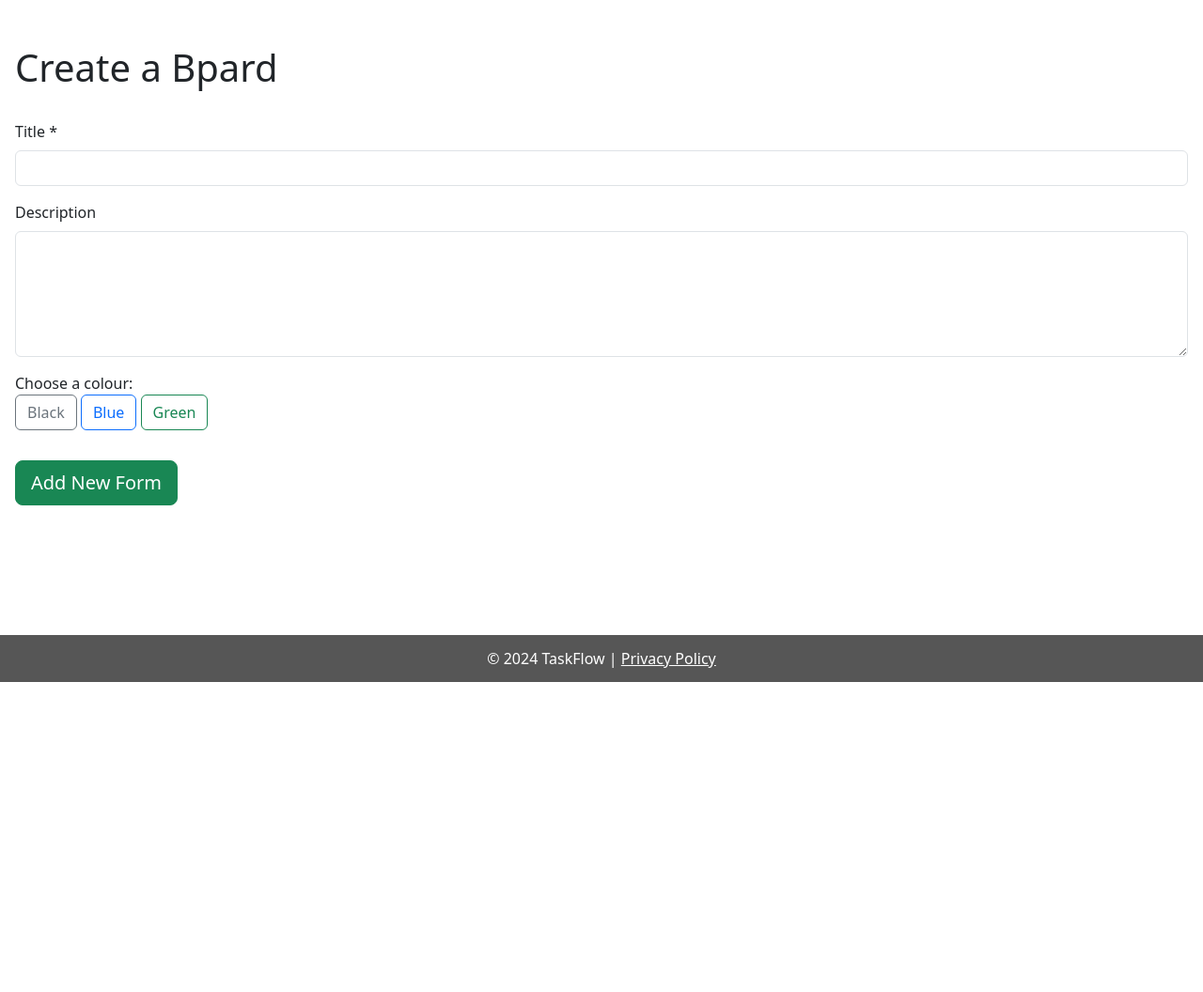
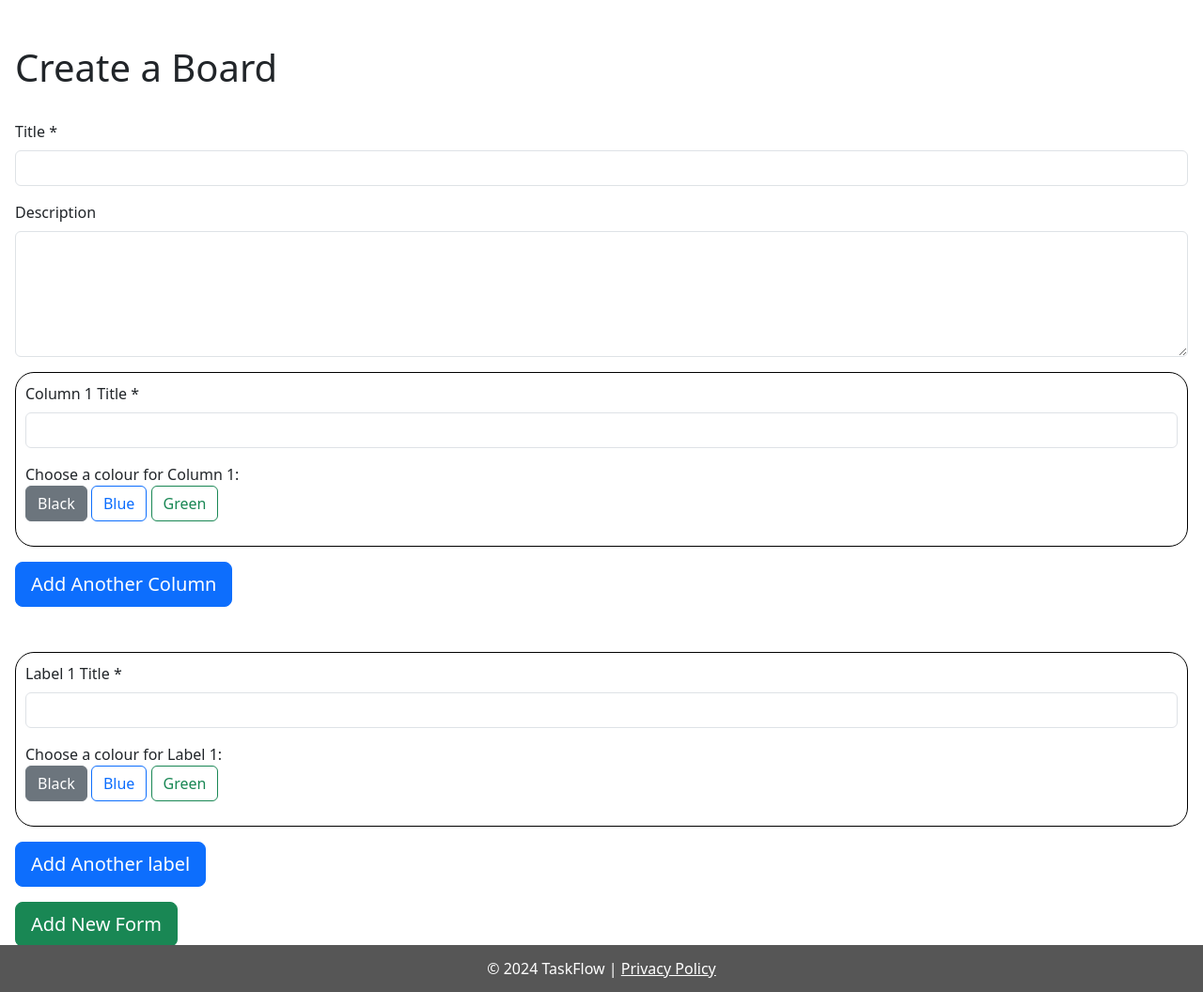
Before and after one commit to leonp84/code-institute-project-4, a Django app: page /create_edit_board/ in a window 1280 px wide. Shown: the part 74-1130 px from the top of the page at 94% size. Before the commit the page ends 800 px from the top, so only its background shows below. Run offline with Django 5.2, Linux system fonts and the light colour scheme; some libraries are stand-ins or nearby versions.

Commit message:
implement board, model and label functions backend

```diff
--- /dev/null
+++ b/main/admin.py
@@ -0,0 +1,6 @@
+from django.contrib import admin
+from .models import Board, Column, Label
+
+admin.site.register(Board)
+admin.site.register(Column)
+admin.site.register(Label)
--- a/main/forms.py
+++ b/main/forms.py
@@ -5,4 +5,4 @@ from django import forms
 class CreateBoardForm(forms.ModelForm):
     class Meta:
         model = Board
-        fields = ['title', 'description', 'colour',]
+        fields = ['title', 'description']
--- a/main/models.py
+++ b/main/models.py
@@ -13,7 +13,6 @@ class Board(models.Model):
                                related_name="boards")
     title = models.CharField(max_length=200, blank=False)
     description = models.TextField(blank=True)
-    colour = models.IntegerField(choices=COLOURS, default=0)
     created_on = models.DateTimeField(auto_now_add=True)
     updated_on = models.DateTimeField(auto_now=True)
 
@@ -22,3 +21,17 @@ class Board(models.Model):
 
     def __str__(self):
         return f"{self.title} | Owner: {self.author}"
+
+
+class Column(models.Model):
+    title = models.CharField(max_length=200, blank=False)
+    colour = models.IntegerField(choices=COLOURS, default=0)
+    board = models.ForeignKey(Board, on_delete=models.CASCADE,
+                              related_name="board_to_column")
+
+
+class Label(models.Model):
+    title = models.CharField(max_length=200, blank=False)
+    colour = models.IntegerField(choices=COLOURS, default=0)
+    task = models.ForeignKey(Board, on_delete=models.CASCADE,
+                             related_name="board_to_label")
--- a/main/templates/main/create_edit_board.html
+++ b/main/templates/main/create_edit_board.html
@@ -4,8 +4,8 @@
 {% block content %}
 
 <div class="p-3">
-    <h1 class="mt-3">Create a Bpard</h1>
-    <form id="student_form" method="post" enctype="multipart/form-data" style="margin-top: 2em; margin-bottom: 2em;">
+    <h1 class="mt-3">Create a Board</h1>
+    <form id="add-border-form" method="post" style="margin-top: 2em; margin-bottom: 2em;">
         <div id="div_id_title" class="mb-3">
             <label for="id_title" class="form-label requiredField">
                 Title
@@ -20,17 +20,59 @@
             <textarea name="description" cols="40" rows="5" class="textarea form-control"
                 id="id_description"></textarea>
         </div>
-        <span class="mb-2">Choose a colour:</span>
-        <div id="div_id_colour" class="mb-3">
-            <input type="radio" class="btn-check" name="colour" id="black" value="0">
-            <label class="btn btn-outline-secondary" for="black">Black</label>
 
-            <input type="radio" class="btn-check" name="colour" id="blue" value="1">
-            <label class="btn btn-outline-primary" for="blue">Blue</label>
+        <!-- Columns -->
 
-            <input type="radio" class="btn-check" name="colour" id="green" value="2">
-            <label class="btn btn-outline-success" for="green">Green</label>
+        <div class="border-container">
+            <div class="mb-3">
+                <label for="column_title" class="form-label requiredField">
+                    Column 1 Title
+                    <span class="asteriskField">*</span>
+                </label>
+                <input type="text" name="column_title" maxlength="200" class="textinput form-control" required
+                    id="column_title_1">
+            </div>
+            <span class="mb-2">Choose a colour for Column 1:</span>
+            <div class="mb-3">
+                <input type="radio" class="btn-check" name="column_colour-1" value="0" id="black-1" checked>
+                <label class="btn btn-outline-secondary" for="black-1">Black</label>
+
+                <input type="radio" class="btn-check" name="column_colour-1" value="1" id="blue-1">
+                <label class="btn btn-outline-primary" for="blue-1">Blue</label>
+
+                <input type="radio" class="btn-check" name="column_colour-1" value="2" id="green-1">
+                <label class="btn btn-outline-success" for="green-1">Green</label>
+            </div>
         </div>
+        <button type="button" id="create-new-column" class="btn btn-lg btn-primary mt-3 mb-5">Add Another
+            Column</button><br>
+
+        <!-- Labels -->
+
+        <div class="border-container">
+            <div class="mb-3">
+                <label for="label_title" class="form-label requiredField">
+                    Label 1 Title
+                    <span class="asteriskField">*</span>
+                </label>
+                <input type="text" name="label_title" maxlength="200" class="textinput form-control" required
+                    id="label_title_1">
+            </div>
+            <span class="mb-2">Choose a colour for Label 1:</span>
+            <div class="mb-3">
+                <input type="radio" class="btn-check" name="label_colour-1" value="0" id="black-1" checked>
+                <label class="btn btn-outline-secondary" for="black-1">Black</label>
+
+                <input type="radio" class="btn-check" name="label_colour-1" value="1" id="blue-1">
+                <label class="btn btn-outline-primary" for="blue-1">Blue</label>
+
+                <input type="radio" class="btn-check" name="label_colour-1" value="2" id="green-1">
+                <label class="btn btn-outline-success" for="green-1">Green</label>
+            </div>
+        </div>
+        <button type="button" id="create-new-label" class="btn btn-lg btn-primary mt-3 me-2">Add Another
+            label</button><br>
+
         {% csrf_token %}
         <button type="submit" class="btn btn-lg btn-success mt-3 me-2">Add New
             Form</button>
--- a/main/views.py
+++ b/main/views.py
@@ -1,13 +1,15 @@
 from django.shortcuts import render, HttpResponse  # noqa
 from django.contrib.auth.decorators import login_required
 from .forms import CreateBoardForm
-from .models import Board
+from .models import Board, Column
 
 
 # Create your views here.
 @login_required
 def index(request):
     boards = Board.objects.all()
+    print('##########')
+    # Xx.board_to_column.all().count())
 
     return render(
         request,
@@ -17,16 +19,24 @@ def index(request):
 
 
 def create_edit_board(request):
-    create_board_form = CreateBoardForm()
 
     if request.method == 'POST':
+
         user_input = CreateBoardForm(data=request.POST)
         if user_input.is_valid:
             new_board = user_input.save(commit=False)
             new_board.author = request.user
             new_board.save()
-        else:
-            print(user_input.errors)
+
+        # Add new Column Instance(s)
+        add_cols = request.POST.getlist('column_title')
+        for i in range(1, len(add_cols)+1):
+            new_column = Column(
+                title=add_cols[i-1],
+                colour=request.POST.get(f'column_colour-{i}'),
+                board=new_board
+            )
+            new_column.save()
 
         boards = Board.objects.all()
 
@@ -39,5 +49,4 @@ def create_edit_board(request):
     return render(
         request,
         'main/create_edit_board.html',
-        {'create_board_form': create_board_form}
     )
--- a/static/assets/css/style.css
+++ b/static/assets/css/style.css
@@ -80,6 +80,24 @@ label[for="id_login"] {
     background-color: aquamarine;
 }
 
+
+.border-container {
+    padding: 10px;
+    border: 1px solid black;
+    border-radius: 20px;
+    position: relative;
+}
+
+.remove-button,
+.remove-button-label {
+    position: absolute;
+    right: 11px;
+}
+
+hr {
+    border: 2px solid blue;
+}
+
 footer {
     position: absolute;
     bottom: 0;
--- a/static/assets/js/script.js
+++ b/static/assets/js/script.js
@@ -0,0 +1,92 @@
+$(function () {
+    counter = 1
+    $('#create-new-column').on('click', function () {
+        counter ++
+        $('#create-new-column').prev().append(extraCol(counter))
+        $('.remove-button').on('click', function () {
+            let y = `#remove-button-${
+                counter - 1
+            }`
+            console.log(y)
+            $(y).show()
+            let x = `#col-${counter}`
+            $(x).remove()
+            if (counter != 1) {
+                counter --
+            }
+        })
+    })
+
+    l_counter = 1
+    $('#create-new-label').on('click', function () {
+        l_counter ++
+        $('#create-new-label').prev().append(extraLabel(l_counter))
+        $('.remove-button-label').on('click', function () {
+            let y = `#remove-button-label-${
+                l_counter - 1
+            }`
+            console.log(y)
+            $(y).show()
+            let x = `#label-${l_counter}`
+            $(x).remove()
+            if (l_counter != 1) {
+                l_counter --
+            }
+        })
+    })
+})
+
+
+function extraCol(num) {
+    $('.remove-button').hide()
+    return `<div id="col-${num}">
+    <hr>
+    <div class="mb-3" >
+    <label for="column_title" class="form-label requiredField">
+        Column ${num} Title
+        <span class="asteriskField">*</span>
+    </label>
+    <button type="button" class="btn-close mb-1 remove-button" aria-label="Close" id="remove-button-${num}"></button>
+    <input type="text" name="column_title" maxlength="200" class="textinput form-control" required id="id_title-${num}">
+    </div>
+    <span class="mb-2">Choose a colour for Column ${num}:</span>
+    <div class="mb-3">
+    <input type="radio" class="btn-check" name="column_colour-${num}" value="0" id="black-${num}" checked>
+    <label class="btn btn-outline-secondary" for="black-${num}">Black</label>
+
+    <input type="radio" class="btn-check" name="column_colour-${num}" value="1" id="blue-${num}" >
+    <label class="btn btn-outline-primary" for="blue-${num}">Blue</label>
+
+    <input type="radio" class="btn-check" name="column_colour-${num}" value="2" id="green-${num}" >
+    <label class="btn btn-outline-success" for="green-${num}">Green</label>
+
+    </div>
+    </div>`
+}
+
+function extraLabel(num) {
+    $('.remove-button-label').hide()
+    return `<div id="label-${num}">
+        <hr>
+        <div class="mb-3" >
+        <label for="label_title" class="form-label requiredField">
+            Label ${num} Title
+            <span class="asteriskField">*</span>
+        </label>
+        <button type="button" class="btn-close mb-1 remove-button-label" aria-label="Close" id="remove-button-label-${num}"></button>
+        <input type="text" name="label_title" maxlength="200" class="textinput form-control" required id="id_title-${num}">
+        </div>
+        <span class="mb-2">Choose a colour for Label ${num}:</span>
+        <div class="mb-3">
+        <input type="radio" class="btn-check" name="label_colour-${num}" value="0" id="black-${num}" checked>
+        <label class="btn btn-outline-secondary" for="black-${num}">Black</label>
+
+        <input type="radio" class="btn-check" name="label_colour-${num}" value="1" id="blue-${num}" >
+        <label class="btn btn-outline-primary" for="blue-${num}">Blue</label>
+
+        <input type="radio" class="btn-check" name="label_colour-${num}" value="2" id="green-${num}" >
+        <label class="btn btn-outline-success" for="green-${num}">Green</label>
+
+        </div>
+        </div>`
+}
```
Also changed, not shown: main/migrations/0004_remove_board_colour_column_label.py (added), main/migrations/0005_rename_task_column_board.py (added).
